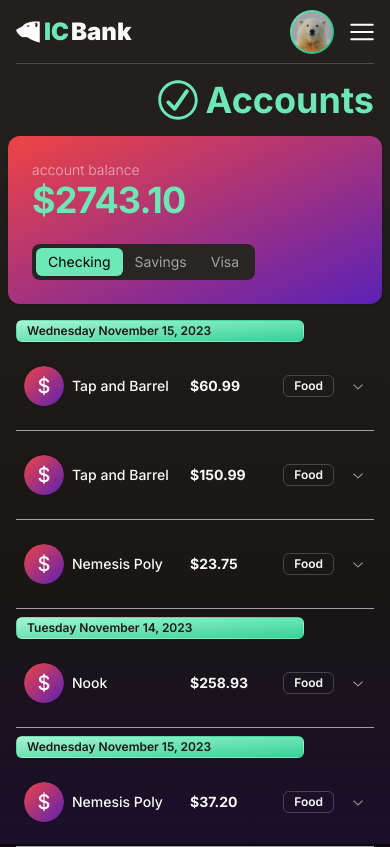
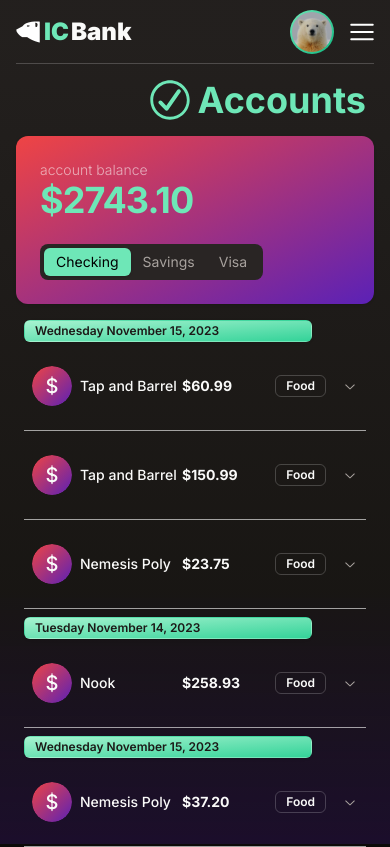
Before and after one commit to ChrisCoastal/ICBank, a Next.js app: page / in a window 390 px wide. Built offline with nearby package versions, Linux system fonts and the light colour scheme.

Commit message:
update: refactor page Header

```diff
--- a/src/app/page.tsx
+++ b/src/app/page.tsx
@@ -2,20 +2,17 @@
 
 import PurchaseList from '@/components/PurchaseList/PurchaseList';
 import { Card, CardContent, CardHeader, CardTitle } from '@/components/ui/Card';
+import Header from '@/components/ui/Header';
 import CheckIcon from '@/components/ui/icons/CheckIcon';
 import { Tabs, TabsContent, TabsList, TabsTrigger } from '@/components/ui/Tabs';
 import useAppContext from '@/hooks/useAppContext';
 
 export default function Home() {
-  const { state } = useAppContext();
-  const accounts = state.accounts;
+  const { accounts } = useAppContext().state;
 
   return (
-    <main>
-      <div className="mx-4 mb-4 flex max-w-5xl justify-end gap-2 lg:mx-auto lg:pr-4">
-        <CheckIcon className="fill-emerald-300" height="40" width="40" />
-        <h2 className="text-4xl font-bold text-emerald-300">Accounts</h2>
-      </div>
+    <main className="mx-2">
+      <Header title="Accounts" icon="check" className="mx-4" />
       <div className="m-auto max-w-5xl">
         <section className="mx-2">
           <Tabs defaultValue="checking">
--- a/src/app/purchase/split/[id]/page.tsx
+++ b/src/app/purchase/split/[id]/page.tsx
@@ -5,6 +5,7 @@
 
 import ContactList from '@/components/Contact/ContactList';
 import SplitDetails from '@/components/SplitDetails/SplitDetails';
+import Header from '@/components/ui/Header';
 import BackArrowIcon from '@/components/ui/icons/BackArrowIcon';
 import SharePurchaseIcon from '@/components/ui/icons/SharePurchaseIcon';
 import useAppContext from '@/hooks/useAppContext';
@@ -19,7 +20,8 @@
   )!;
   return (
     <div className="mx-4">
-      <div className="mx-2 mb-4 flex max-w-5xl items-center justify-between lg:mx-auto lg:px-4">
+      <Header title="Split Bill" icon="splitBill" back />
+      {/* <div className="mx-2 mb-4 flex h-4 max-w-5xl items-center justify-between lg:mx-auto lg:px-4">
         <div className="group my-auto rounded-full bg-emerald-300/95 p-2 transition-all duration-200 hover:bg-emerald-300">
           <Link href="/" className="w-8">
             <BackArrowIcon className="fill-stone-800" />
@@ -33,7 +35,7 @@
           />
           <h2 className="text-4xl font-bold text-emerald-300">Split Bill</h2>
         </div>
-      </div>
+      </div> */}
       <div className="m-auto max-w-5xl">
         <SplitDetails purchase={purchase} />
         <ContactList purchase={purchase} />
--- a/src/components/ui/Header.tsx
+++ b/src/components/ui/Header.tsx
@@ -1,28 +1,57 @@
-import React from 'react';
+import Link from 'next/link';
+import type { FC, ReactNode } from 'react';
 
-type Props = {};
+import BackArrowIcon from '@/components/ui/icons/BackArrowIcon';
+import BaseIcon from '@/components/ui/icons/BaseIcon';
+import CheckIcon from '@/components/ui/icons/CheckIcon';
+import type icons from '@/components/ui/icons/paths';
+import SharePurchaseIcon from '@/components/ui/icons/SharePurchaseIcon';
+import { cn } from '@/lib/utils';
 
-const Header = (props: Props) => {
-  <div className="mx-4 mb-4 flex max-w-5xl justify-end gap-2 lg:mx-auto lg:pr-4">
-    <CheckIcon className="fill-emerald-300" height="40" width="40" />
-    <h2 className="text-4xl font-bold text-emerald-300">Accounts</h2>
-  </div>;
+type HeaderProps = {
+  title: string;
+  icon?: keyof typeof icons;
+  back?: boolean;
+  className?: string;
+};
+
+const Header: FC<HeaderProps> = ({ title, icon, back, className }) => {
+  // <div className="mx-4 mb-4 flex max-w-5xl justify-end gap-2 lg:mx-auto lg:pr-4">
+  //   <CheckIcon className="fill-emerald-300" height="40" width="40" />
+  //   <h2 className="text-4xl font-bold text-emerald-300">Accounts</h2>
+  // </div>;
+  const headerStyles = cn(
+    'mx-2 mb-4 flex max-w-5xl items-center justify-between gap-2 lg:mx-auto lg:pr-4',
+    className
+  );
+  //mx-2 mb-4 flex max-w-5xl items-center justify-between lg:mx-auto lg:px-
   return (
-    <div className="mx-2 mb-4 flex max-w-5xl items-center justify-between lg:mx-auto lg:px-4">
+    <header className={headerStyles}>
+      {back ? (
         <div className="group my-auto rounded-full bg-emerald-300/95 p-2 transition-all duration-200 hover:bg-emerald-300">
           <Link href="/" className="w-8">
-          <BackArrowIcon className="fill-stone-800" />
+            <BaseIcon
+              path="backArrow"
+              fill="#292524"
+              className="transition-all duration-200 hover:fill-stone-700"
+            />
           </Link>
         </div>
-      <div className="flex gap-2 ">
-        <SharePurchaseIcon
+      ) : (
+        <div className="invisible" />
+      )}
+      <div className="flex gap-2">
+        {icon ? (
+          <BaseIcon
+            path={icon}
             className="fill-emerald-300"
             height="40"
             width="40"
           />
-        <h2 className="text-4xl font-bold text-emerald-300">Split Bill</h2>
+        ) : null}
+        <h2 className="text-4xl font-bold text-emerald-300">{title}</h2>
       </div>
-    </div>
+    </header>
   );
 };
 
```
Lines whose indentation alone changed are shown as unchanged.
